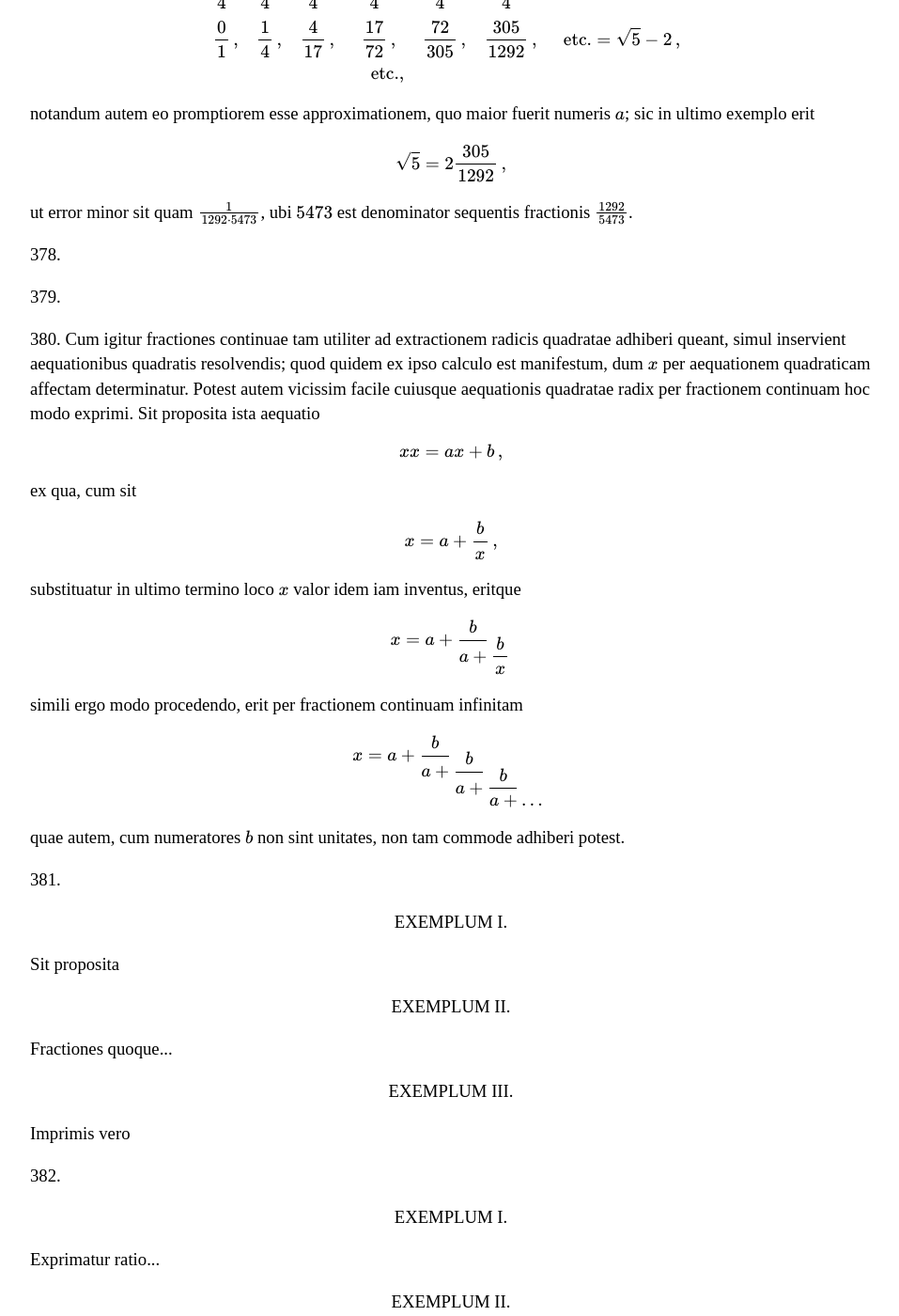
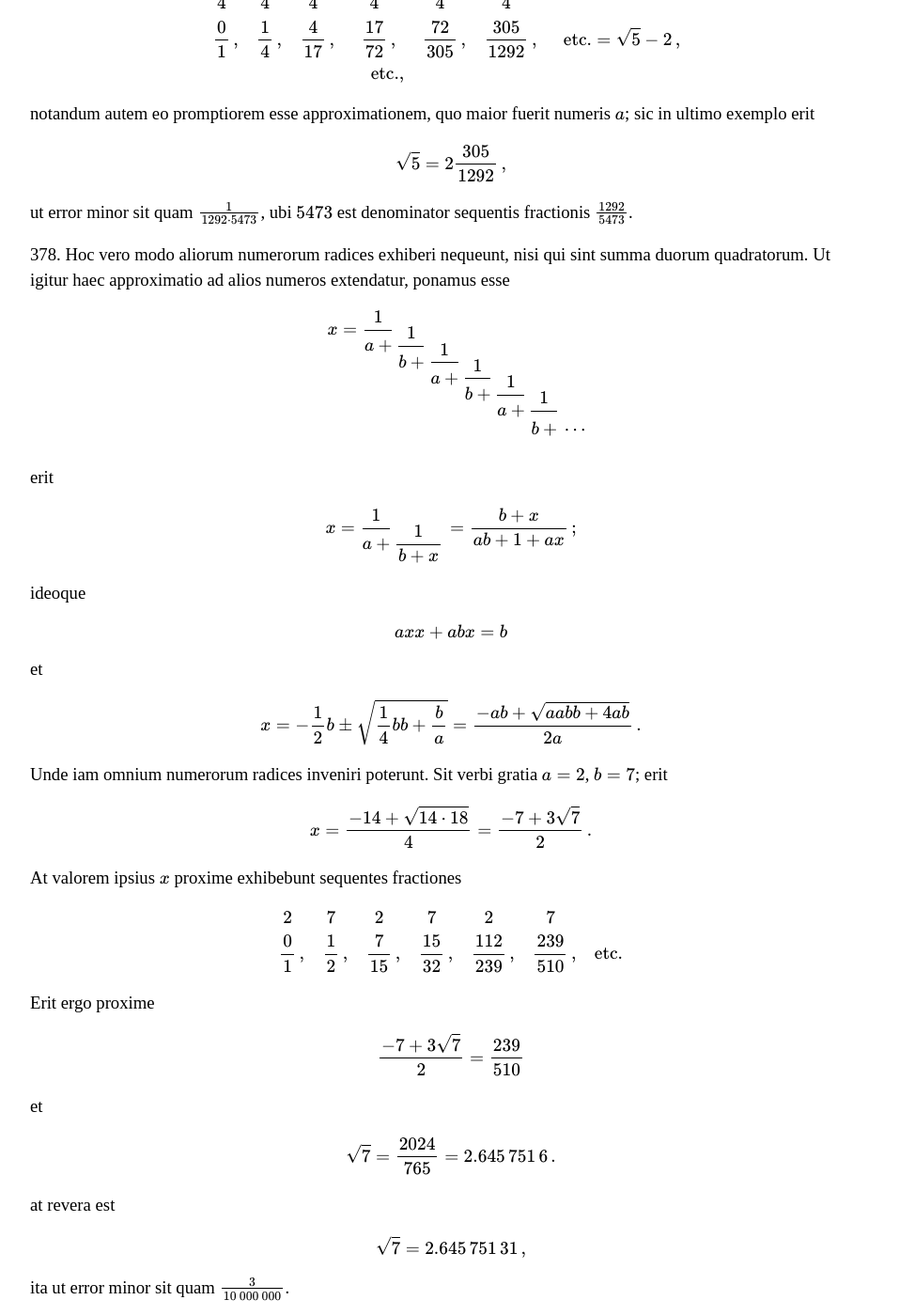
Before and after one commit to ttdoucet/ttdoucet.github.io, a Jekyll site: the page built from euler/e101.html, in a window 1280 px wide and 1400 px high, scrolled down 18302 px. Shown: the whole window at 94% size, without its empty margins (160-1117 px from the left). Built offline with Jekyll 4.4.1, drawn with Linux system fonts in a browser that asks for light colours; formulas are drawn with MathJax 3.

Commit message:
Section 378 of continued fractions.

```diff
--- a/euler/e101.html
+++ b/euler/e101.html
@@ -1003,6 +1003,73 @@ ut error minor sit quam \(1\over 1292\cdot 5473\), ubi \(5473\) est denominator
 fractionis \({1292\over 5473}\).
 
 <p>378.
+Hoc vero modo aliorum numerorum radices exhiberi nequeunt, nisi
+qui sint summa duorum quadratorum. Ut igitur haec approximatio ad alios
+numeros extendatur, ponamus esse
+
+\begin{equation}
+x = {\cofrac 1 a {\cofrac 1 b {\cofrac 1 a {\cofrac 1 b {\cofrac 1 a {\cofrac 1 b \tailfrac}}}}}}
+\end{equation}
+
+erit
+
+\begin{equation}
+x = {\cofrac 1 a {\displaystyle{1\over b+x}}}
+  = {b+x\over ab+1+ax}\,;
+\end{equation}
+
+ideoque
+
+\begin{equation}
+axx+abx=b
+\end{equation}
+
+et
+
+\begin{equation}
+x = -{1\over 2} b\pm \sqrt{ {1\over 4}bb + {b\over a}} = {-ab+\sqrt{aabb+4ab}\over 2a} \,.
+\end{equation}
+
+
+<p>Unde iam omnium numerorum radices inveniri poterunt.  Sit verbi gratia
+\(a=2\), \(b=7\); erit
+
+\begin{equation}
+x = {-14+\sqrt{14\cdot 18}\over 4} = {-7+3\sqrt 7 \over 2}\,.
+\end{equation}
+
+<p>At valorem ipsius \(x\) proxime exhibebunt sequentes fractiones
+
+\begin{array}{cccccc}
+2\phantom{\,,} & 7\phantom{\,,} & 2\phantom{\,,} & 7\phantom{\,,} & 2\phantom{\,,} & 7\phantom{\,,} \\
+\displaystyle{0\over 1}\,,
+& \displaystyle{1\over 2}\,,
+& \displaystyle{7\over 15}\,,
+& \displaystyle{15\over 32}\,,
+& \displaystyle{112\over 239}\,,
+& \displaystyle{239\over 510}\,,
+& \hbox{etc.}
+\end{array}
+
+Erit ergo proxime
+
+\begin{equation}
+{-7+3\sqrt 7\over 2}={239\over 510}
+\end{equation}
+
+et
+
+\begin{equation}
+\sqrt 7 = {2024\over 765} = 2.645\,751\,6 \,.
+\end{equation}
+
+<p>at revera est
+
+\begin{equation}
+\sqrt 7 = 2.645\,751\,31 \,,
+\end{equation}
+
+<p>ita ut error minor sit quam \(3\over 10\,000\,000\).
 
 <p>379.
 
```
